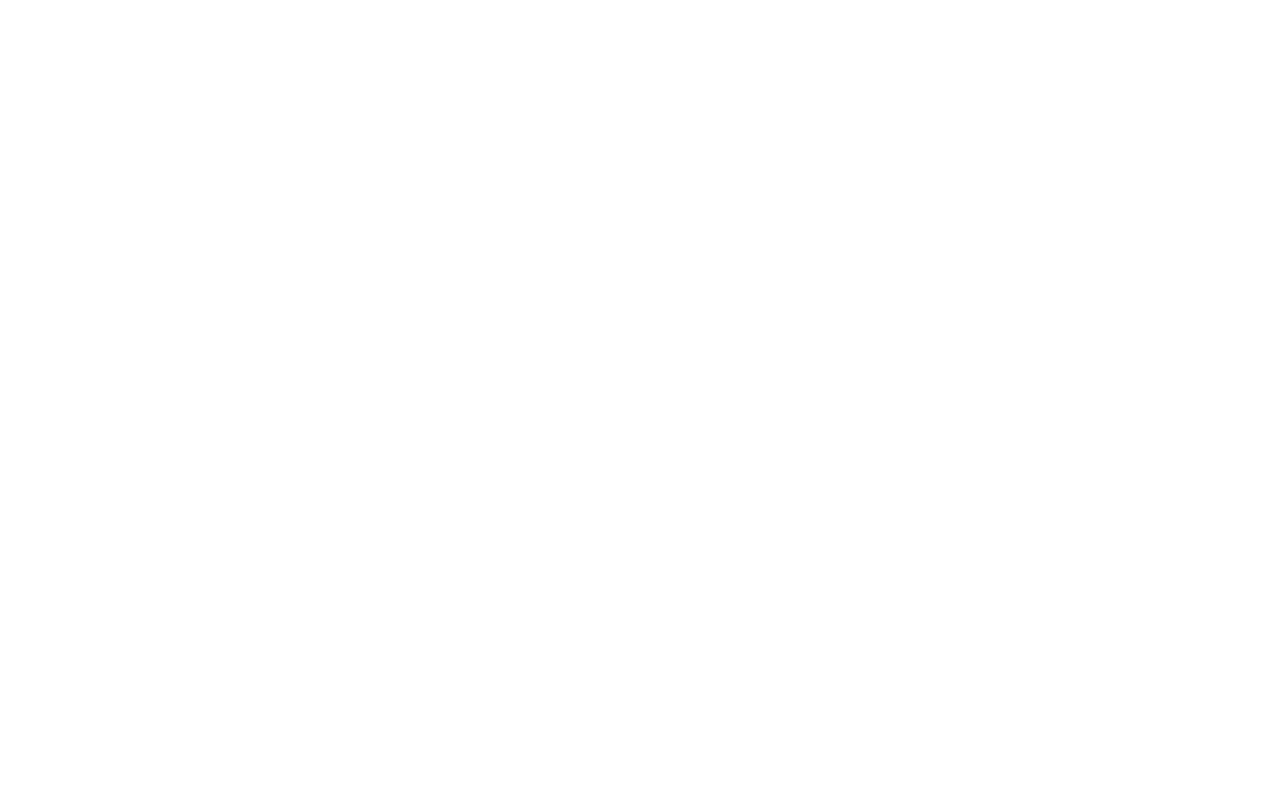
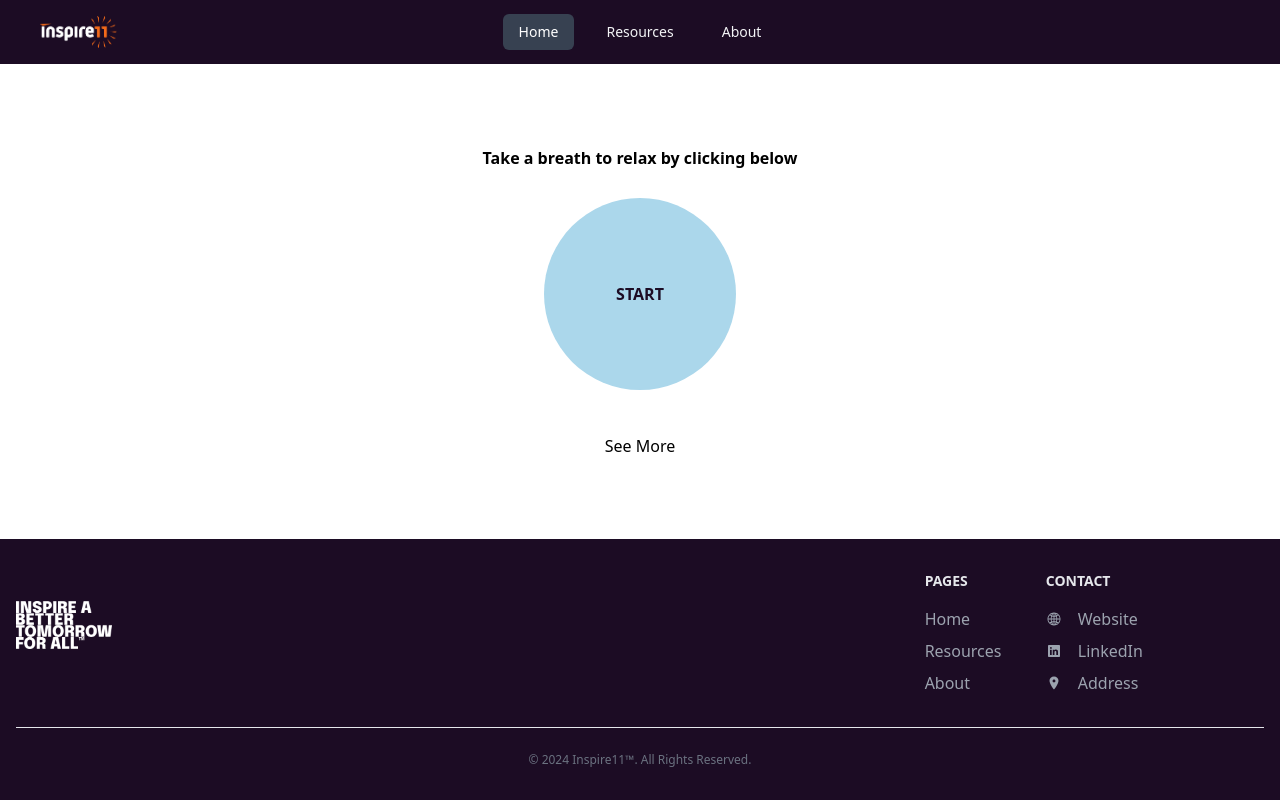
Before and after one commit to i11-awareness/awareness, a React (Create React App) app: page / in a window 1280 px wide. Built offline with nearby package versions, Linux system fonts and the light colour scheme.

Commit message:
renaming from cateogry to resources

```diff
--- a/src/App.js
+++ b/src/App.js
@@ -10,27 +10,24 @@ import Layout from "./layouts/Layout";
 // import Circle from "./components/Circle";
 import Home from "./pages/Home";
 import AboutUs from "./pages/AboutUs";
-import Categories from "./components/Categories";
-import CategoryContentDisplay from "./components/CategoryContentDisplay";
+import Resources from "./components/Resources";
 import ErrorPage from "./pages/ErrorPage";
+import ResourceContentDisplay from "./components/ResourceContentDisplay";
 
 const router = createBrowserRouter(
   createRoutesFromElements(
     <Route path="/" element={<Layout />}>
       <Route path="about" element={<AboutUs />} />
-      <Route path="categories" element={<Categories />} />
+      <Route path="resources" element={<Resources />} />
       <Route path="/" element={<Home />} />
 
       <Route
-        path="/category/:categoryName"
-        element={<CategoryContentDisplay />}
+        path="/resource/:resourceName"
+        element={<ResourceContentDisplay />}
       />
       <Route path="*" element={<ErrorPage />} />
     </Route>
-  ),
-  {
-    basename: "/awareness"
-  }
+  )
 );
 
 function App() {
--- a/src/components/CategoryContentDisplay.jsx
+++ b/src/components/ResourceContentDisplay.jsx
@@ -1,17 +1,17 @@
 import React from 'react';
 import { useParams } from 'react-router-dom';
 import CardDisplay from './CardDisplay';
-import { categoryData } from '../enums/CategoryData';
+import { resourceData } from '../enums/resourceData';
 
-export default function CategoryContentDisplay() {
-  const { categoryName } = useParams();
-  const category = categoryData[categoryName];
+export default function ResourceContentDisplay() {
+  const { resourceName } = useParams();
+  const resource = resourceData[resourceName];
 
   return (
     <div className="p-4 md:p-8 lg:p-12">
-      <h1 className="text-4xl font-bold mb-6 text-center ">{category.title}</h1>
+      <h1 className="text-4xl font-bold mb-6 text-center ">{resource.title}</h1>
       <div className="grid grid-cols-1 gap-6">
-        {category.items.map(({ title, header, content, subheader, list }, index) => (
+        {resource.items.map(({ title, header, content, subheader, list }, index) => (
           <CardDisplay
             key={index}
             title={title}
--- a/src/components/Categories.jsx
+++ b/src/components/Resources.jsx
@@ -1,16 +1,16 @@
 import React from 'react';
 import { useNavigate } from 'react-router-dom';
-import { categories } from '../enums/categories';
+import { resources } from '../enums/resources';
 import { FiChevronsRight } from "react-icons/fi";
 
 
 
-export default function Categories() {
+export default function Resources() {
   const navigate = useNavigate();
 
   return (
     <div className="min-w-full pr-[20px]  pl-[20px] flex flex-col items-center space-y-2 ">
-      {categories.map(({ name, url }, index) => (
+      {resources.map(({ name, url }, index) => (
         <div
           key={index}
           onClick={() => navigate(url)}
--- a/src/components/SeeMore.js
+++ b/src/components/SeeMore.js
@@ -4,7 +4,7 @@ import { Link } from "react-router-dom";
 export default function SeeMore(){
     return(
         <h3 className="mt-10">
-            <Link to="/categories">See More</Link>
+            <Link to="/resources">See More</Link>
         </h3>
         )
 }
--- a/src/enums/categories.js
+++ /dev/null
@@ -1,6 +0,0 @@
-export const categories = [
-  { url: '/category/mindfulnessRelaxation', name: 'Mindfulness and Relaxation' },
-  { url: '/category/selfCare', name: 'Self-Care' },
-  { url: '/category/socialSupport', name: 'Social Support' },
-  { url: '/category/stressManagement', name: 'Stress Management' },
-];
--- a/src/enums/navigation.js
+++ b/src/enums/navigation.js
@@ -1,6 +1,6 @@
 const navigation = [
   { name: "Home", to: "/" },
-  { name: "Categories", to: "/categories" },
+  { name: "Resources", to: "/resources" },
   { name: "About", to: "/about" },
 ];
 
--- a/src/enums/CategoryData.js
+++ b/src/enums/resourceData.js
@@ -1,4 +1,4 @@
-export const categoryData = {
+export const resourceData = {
   mindfulnessRelaxation: {
     title: "Mindfulness and Relaxation",
     items: [
--- /dev/null
+++ b/src/enums/resources.js
@@ -0,0 +1,6 @@
+export const resources = [
+  { url: '/resource/mindfulnessRelaxation', name: 'Mindfulness and Relaxation' },
+  { url: '/resource/selfCare', name: 'Self-Care' },
+  { url: '/resource/socialSupport', name: 'Social Support' },
+  { url: '/resource/stressManagement', name: 'Stress Management' },
+];
```
Also changed, not shown: 11 other files (tests, documents, lock files or other folders).
